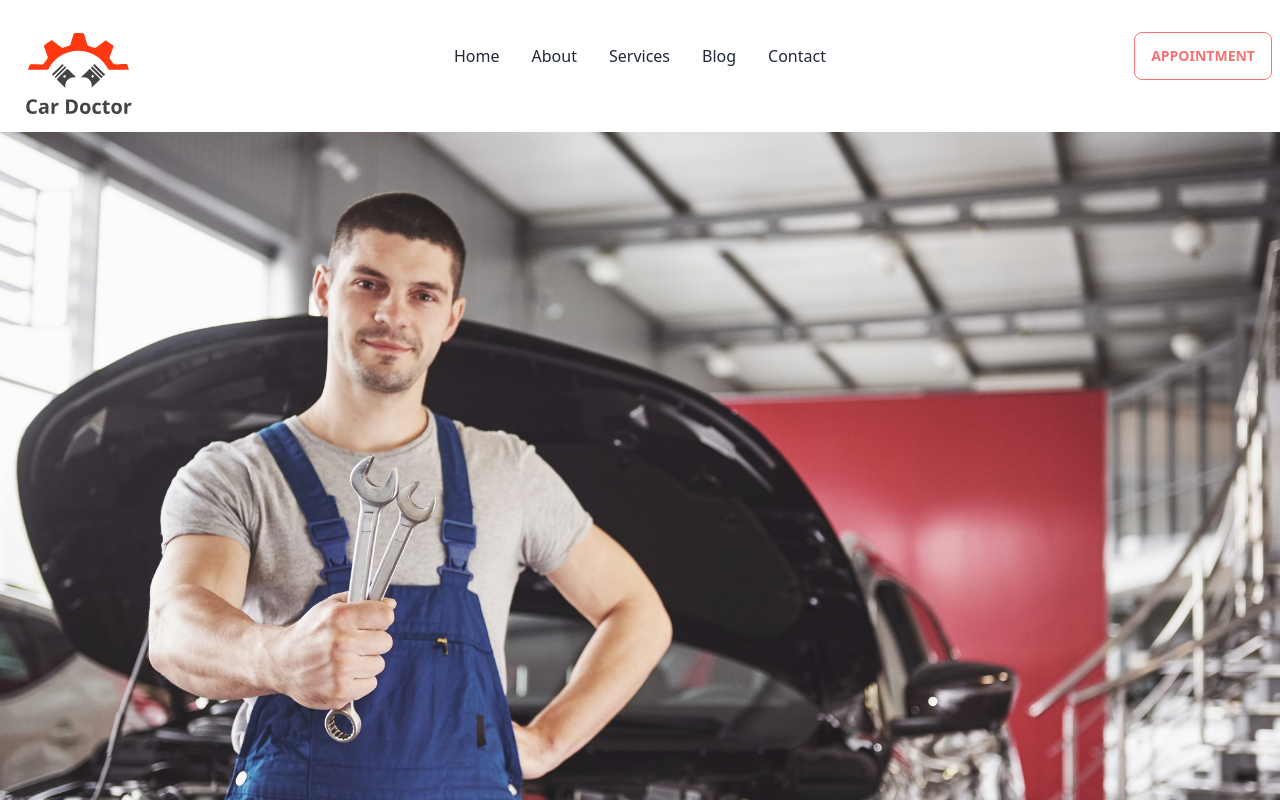
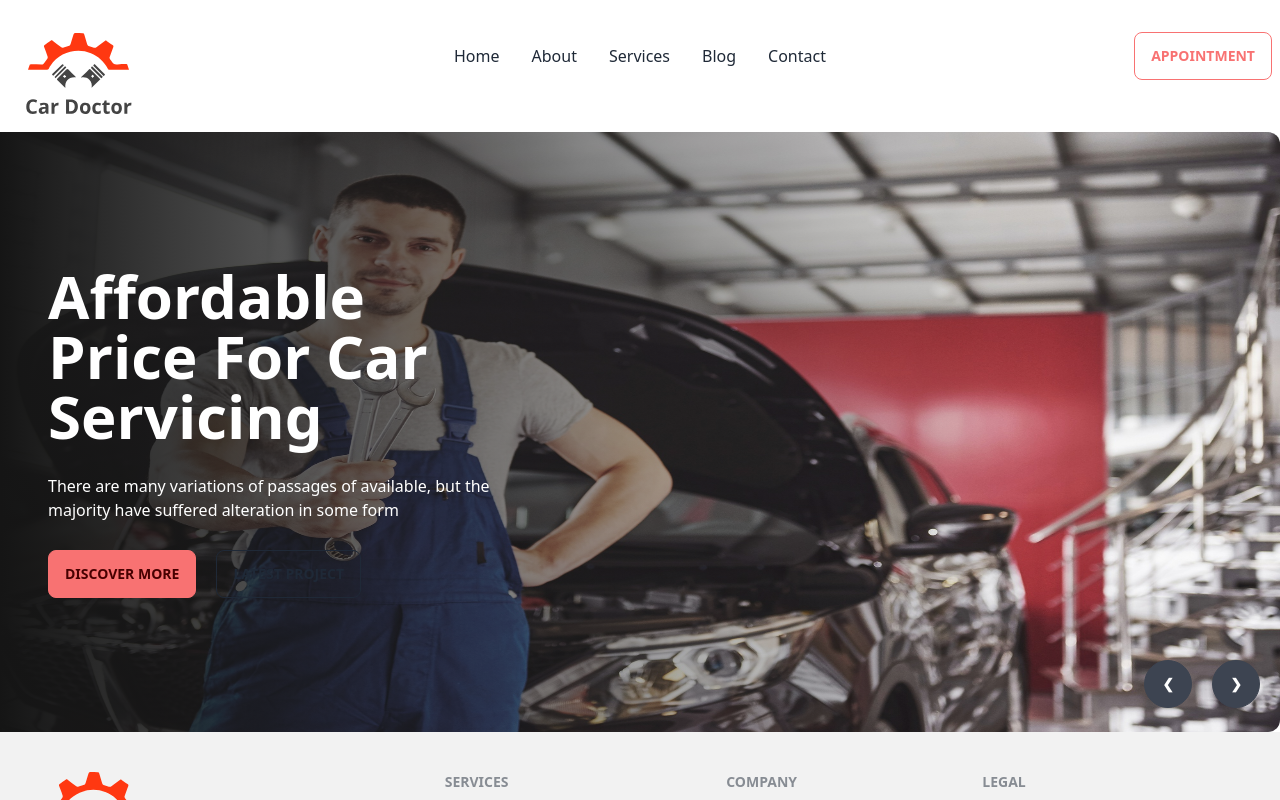
Before and after one commit to adittacse/car-doctor-client, a React (Vite) app: page / in a window 1280 px wide. Shown: the top 800 px of the page. Built offline with nearby package versions, Linux system fonts and the light colour scheme.

Commit message:
home page banner updated

```diff
--- a/src/Pages/Home/Banner/Banner.jsx
+++ b/src/Pages/Home/Banner/Banner.jsx
@@ -8,44 +8,104 @@ import img6 from "../../../assets/images/banner/6.jpg";
 
 const Banner = () => {
     return (
-        <div className="carousel w-full">
+        <div className="carousel w-full h-[600px]">
             <div id="slide1" className="carousel-item relative w-full">
-                <img src={img1} className="w-full" />
+                <img src={img1} className="w-full rounded-xl" />
+                <div className="absolute flex items-center h-full left-0 top-0 bg-gradient-to-r from-[#151515] to-[rgba(21, 21, 21, 0)]">
+                    <div className="text-white space-y-7 pl-12 w-1/2">
+                        <h2 className="text-6xl font-bold">Affordable Price For Car Servicing</h2>
+                        <p>There are many variations of passages of  available, but the majority have suffered alteration in some form</p>
+                        <div className="flex">
+                            <button className="btn btn-error mr-5">Discover More</button>
+                            <button className="btn btn-outline">Latest Project</button>
+                        </div>
+                    </div>
+                </div>
                 <div className="absolute flex justify-end transform -translate-y-1/2 left-5 right-5 bottom-0">
                     <a href="#slide4" className="btn btn-circle mr-5">❮</a>
                     <a href="#slide2" className="btn btn-circle">❯</a>
                 </div>
             </div>
             <div id="slide2" className="carousel-item relative w-full">
-                <img src={img2} className="w-full" />
+                <img src={img2} className="w-full rounded-xl" />
+                <div className="absolute flex items-center h-full left-0 top-0 bg-gradient-to-r from-[#151515] to-[rgba(21, 21, 21, 0)]">
+                    <div className="text-white space-y-7 pl-12 w-1/2">
+                        <h2 className="text-6xl font-bold">Affordable Price For Car Servicing</h2>
+                        <p>There are many variations of passages of  available, but the majority have suffered alteration in some form</p>
+                        <div className="flex">
+                            <button className="btn btn-error mr-5">Discover More</button>
+                            <button className="btn btn-outline">Latest Project</button>
+                        </div>
+                    </div>
+                </div>
                 <div className="absolute flex justify-end transform -translate-y-1/2 left-5 right-5 bottom-0">
                     <a href="#slide1" className="btn btn-circle mr-5">❮</a>
                     <a href="#slide3" className="btn btn-circle">❯</a>
                 </div>
             </div>
             <div id="slide3" className="carousel-item relative w-full">
-                <img src={img3} className="w-full" />
+                <img src={img3} className="w-full rounded-xl" />
+                <div className="absolute flex items-center h-full left-0 top-0 bg-gradient-to-r from-[#151515] to-[rgba(21, 21, 21, 0)]">
+                    <div className="text-white space-y-7 pl-12 w-1/2">
+                        <h2 className="text-6xl font-bold">Affordable Price For Car Servicing</h2>
+                        <p>There are many variations of passages of  available, but the majority have suffered alteration in some form</p>
+                        <div className="flex">
+                            <button className="btn btn-error mr-5">Discover More</button>
+                            <button className="btn btn-outline">Latest Project</button>
+                        </div>
+                    </div>
+                </div>
                 <div className="absolute flex justify-end transform -translate-y-1/2 left-5 right-5 bottom-0">
                     <a href="#slide2" className="btn btn-circle mr-5">❮</a>
                     <a href="#slide4" className="btn btn-circle">❯</a>
                 </div>
             </div>
             <div id="slide4" className="carousel-item relative w-full">
-                <img src={img4} className="w-full" />
+                <img src={img4} className="w-full rounded-xl" />
+                <div className="absolute flex items-center h-full left-0 top-0 bg-gradient-to-r from-[#151515] to-[rgba(21, 21, 21, 0)]">
+                    <div className="text-white space-y-7 pl-12 w-1/2">
+                        <h2 className="text-6xl font-bold">Affordable Price For Car Servicing</h2>
+                        <p>There are many variations of passages of  available, but the majority have suffered alteration in some form</p>
+                        <div className="flex">
+                            <button className="btn btn-error mr-5">Discover More</button>
+                            <button className="btn btn-outline">Latest Project</button>
+                        </div>
+                    </div>
+                </div>
                 <div className="absolute flex justify-end transform -translate-y-1/2 left-5 right-5 bottom-0">
                     <a href="#slide3" className="btn btn-circle mr-5">❮</a>
                     <a href="#slide5" className="btn btn-circle">❯</a>
                 </div>
             </div>
             <div id="slide5" className="carousel-item relative w-full">
-                <img src={img5} className="w-full" />
+                <img src={img5} className="w-full rounded-xl" />
+                <div className="absolute flex items-center h-full left-0 top-0 bg-gradient-to-r from-[#151515] to-[rgba(21, 21, 21, 0)]">
+                    <div className="text-white space-y-7 pl-12 w-1/2">
+                        <h2 className="text-6xl font-bold">Affordable Price For Car Servicing</h2>
+                        <p>There are many variations of passages of  available, but the majority have suffered alteration in some form</p>
+                        <div className="flex">
+                            <button className="btn btn-error mr-5">Discover More</button>
+                            <button className="btn btn-outline">Latest Project</button>
+                        </div>
+                    </div>
+                </div>
                 <div className="absolute flex justify-end transform -translate-y-1/2 left-5 right-5 bottom-0">
                     <a href="#slide4" className="btn btn-circle mr-5">❮</a>
                     <a href="#slide6" className="btn btn-circle">❯</a>
                 </div>
             </div>
             <div id="slide6" className="carousel-item relative w-full">
-                <img src={img6} className="w-full" />
+                <img src={img6} className="w-full rounded-xl" />
+                <div className="absolute flex items-center h-full left-0 top-0 bg-gradient-to-r from-[#151515] to-[rgba(21, 21, 21, 0)]">
+                    <div className="text-white space-y-7 pl-12 w-1/2">
+                        <h2 className="text-6xl font-bold">Affordable Price For Car Servicing</h2>
+                        <p>There are many variations of passages of  available, but the majority have suffered alteration in some form</p>
+                        <div className="flex">
+                            <button className="btn btn-error mr-5">Discover More</button>
+                            <button className="btn btn-outline">Latest Project</button>
+                        </div>
+                    </div>
+                </div>
                 <div className="absolute flex justify-end transform -translate-y-1/2 left-5 right-5 bottom-0">
                     <a href="#slide5" className="btn btn-circle mr-5">❮</a>
                     <a href="#slide1" className="btn btn-circle">❯</a>
```
